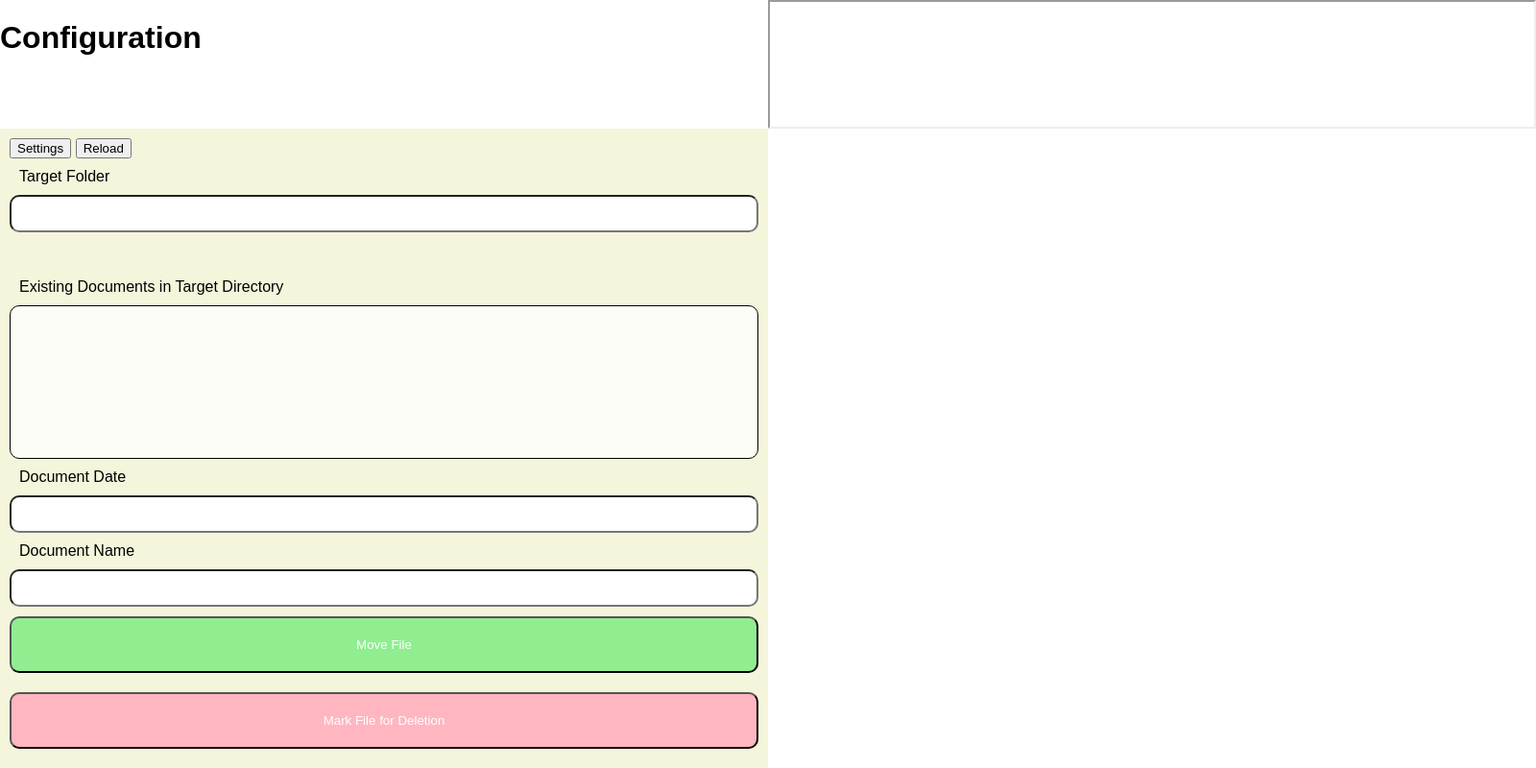
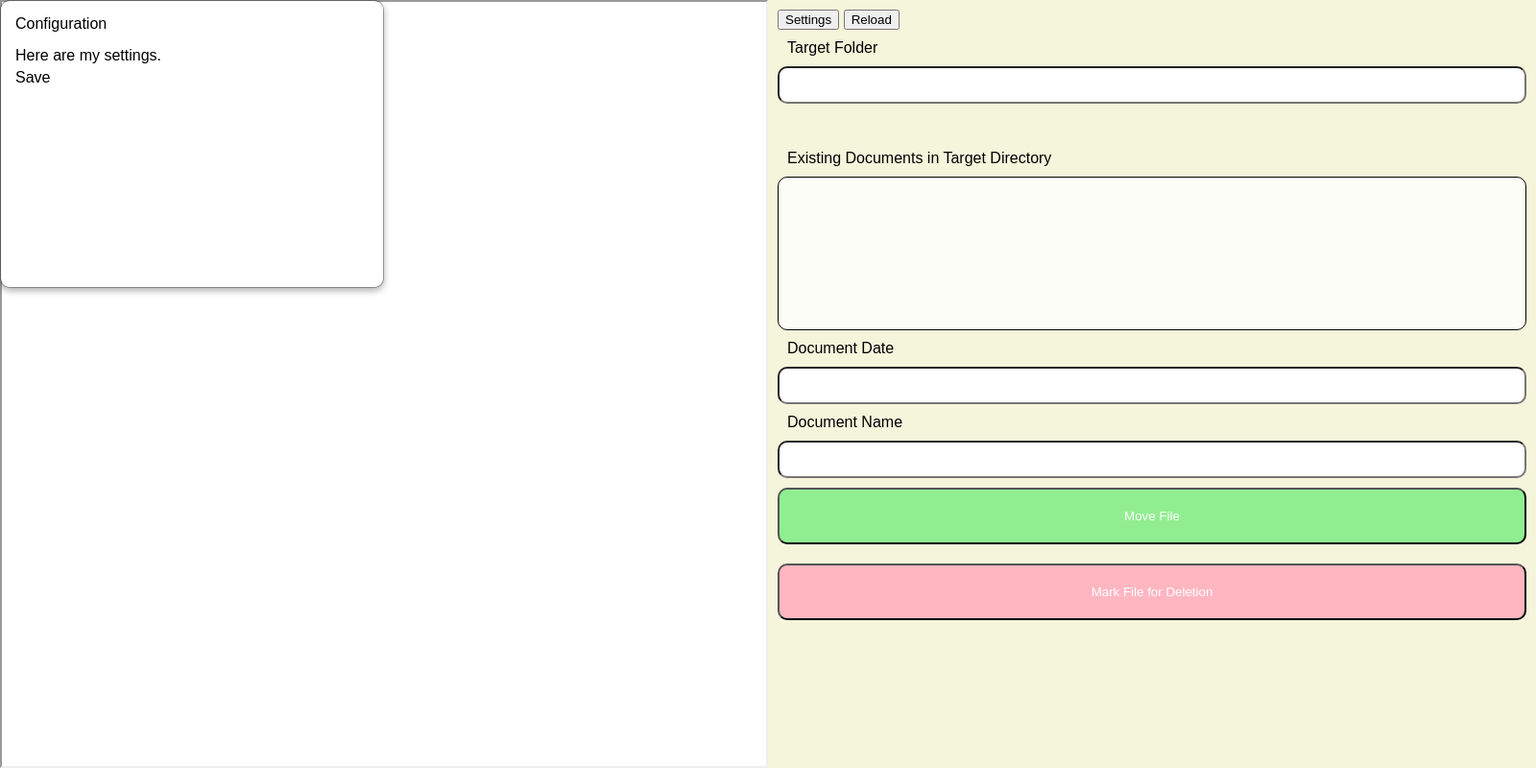
Before and after one commit to oliverrahner/DocSorter, an Electron app: page index.html in a window 1600 px wide. Shown: the whole page at 96% size. Drawn offline with Linux system fonts and the light colour scheme.

Commit message:
before webpack

```diff
--- a/index.html
+++ b/index.html
@@ -12,12 +12,19 @@
 <body>
 <div class="messagebox">
 </div>
-<div class="popup-modal shadow"
+<div class="modal popup-modal shadow"
      data-popup-modal="one">
-  <i class="fas fa-2x fa-times text-white bg-primary p-3 popup-modal__close"></i>
-  <h1 class="font-weight-bold">
+  <div class="modal-header">
     Configuration
-  </h1>
+      <span class="close"><i class="fas fa-2x fa-times text-white bg-primary p-3 popup-modal__close"></i>
+      </span>
+  </div>
+  <div class="modal-body">
+    Here are my settings.
+  </div>
+  <div class="modal-footer">
+    Save
+    </div>
 </div>
 <div id="pdfviewer-container">
   <iframe id="pdfviewer">
@@ -25,8 +32,8 @@
 </div>
 <div id="workarea">
   <div id="menu">
-    <button class="popup-trigger">Settings</button>
-    <button>Reload</button>
+    <button class="popup-trigger"><i class="fas fa-gear"></i>Settings</button>
+    <button><i class="fas fa-refresh"></i>Reload</button>
   </div>
   <div id="target">
     <label for="target-path">Target Folder</label>
--- a/package.json
+++ b/package.json
@@ -13,6 +13,7 @@
     "electron": "^18.2.0"
   },
   "dependencies": {
+    "@fortawesome/fontawesome-free": "^6.1.1",
     "chokidar": "^3.5.3",
     "klaw": "^4.0.1",
     "klaw-sync": "^6.0.0"
--- a/renderer.js
+++ b/renderer.js
@@ -1,3 +1,7 @@
+//import 'bootstrap';
+//import './scss/app.scss';
+import "@fortawesome/fontawesome-free/js/all";
+
 window.addEventListener("DOMContentLoaded", () => {
     reloadFileList()
     reloadDirectoryList()
@@ -188,6 +192,6 @@ const showMessage = (message, type = "message") => {
     messagebox.addEventListener("transitionend", () => messagebox.remove())
 }
 
-const showConfigDialog = ()
+const showConfigDialog = () => {}
 
 window.addEventListener('keyup', handleKeyPress, true);
--- a/style.css
+++ b/style.css
@@ -141,3 +141,42 @@ label {
     background-size: 0.7rem;
     padding-left: 1rem;
 }
+
+.modal {
+    position: absolute;
+    top:0;
+    left:0;
+    z-index: 2000;
+    height:300px;
+    width:400px;
+    background-color: white;
+    border-radius:10px;
+    border: 1px solid rgba(0, 0, 0, 0.3);
+    -webkit-box-shadow: 0 3px 7px rgba(0, 0, 0, 0.3);
+    -moz-box-shadow: 0 3px 7px rgba(0, 0, 0, 0.3);
+    box-shadow: 0 3px 7px rgba(0, 0, 0, 0.3);
+    -webkit-background-clip: padding-box;
+    -moz-background-clip: padding-box;
+    background-clip: padding-box;
+}
+
+.modal .modal-header {
+    margin:15px;
+}
+
+.modal .modal-body {
+    margin:5px 15px 5px 15px;
+}
+
+.modal .modal-footer {
+    margin:0 15px 15px 15px;
+}
+
+.modal .modal-header .close {
+    position: absolute;
+    right: 10px;
+    top: 10px;
+    color: #999;
+    line-height: 10px;
+    cursor: pointer;
+}
```
Also changed, not shown: 1 other file.
